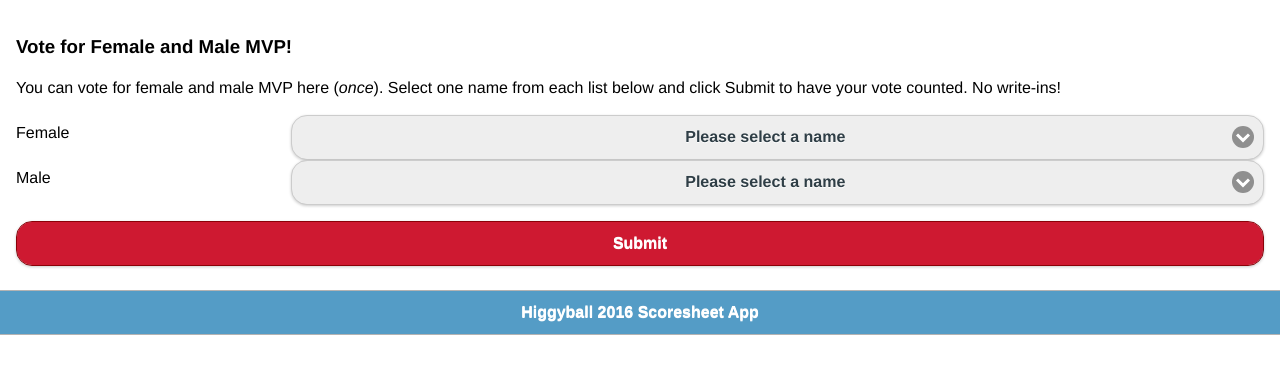
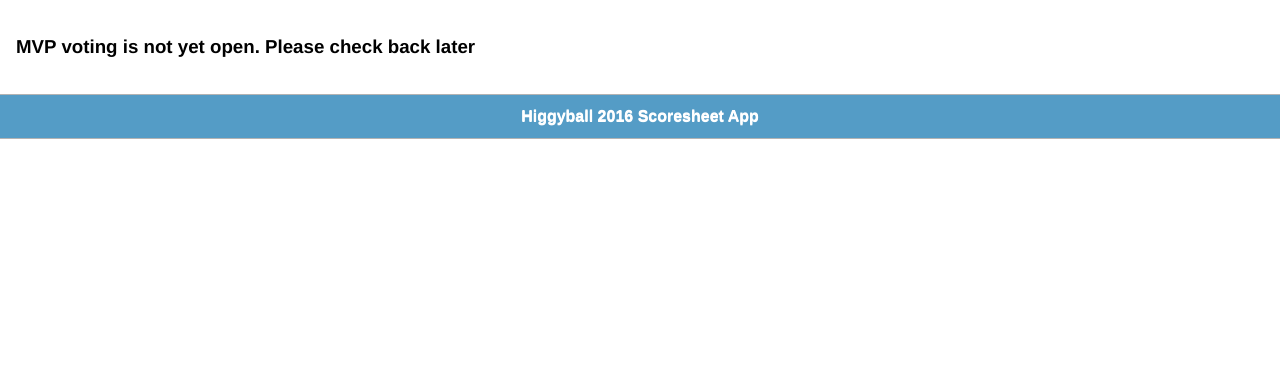
Before and after one commit to markrwalker/higgy-app-mobile, a PHP site: page /mvp.php in a window 1280 px wide. Shown: the part 45-419 px from the top of the page. Run offline with PHP 8.4, Linux system fonts and the light colour scheme; tables that the repository leaves empty or names only in its code hold one stand-in row (values such as "Sample post"); a stand-in replaces the project's code that opens the database connection; some libraries are stand-ins or nearby versions.

Commit message:
added mvp toggle, removed logout

```diff
--- a/includes/header.php
+++ b/includes/header.php
@@ -47,6 +47,5 @@
 				<li><a href="map.php" data-ajax="false">Map</a></li>
 				<li><a href="mvp.php" data-ajax="false">MVP Voting</a></li>
 				<li><a href="camera.php" data-ajax="false">Upload Photos</a></li>
-				<li><a href="logout.php" data-ajax="false">Logout</a></li>
 			</ul>
 		</div><!-- /panel -->
--- a/mvp.php
+++ b/mvp.php
@@ -1,5 +1,6 @@
 <?php
 	require_once('config.php');
+	global $mvp_voting;
 
 	$year = array();
 	$sql1 = "SELECT * FROM `year` WHERE `current` = 1";
@@ -10,7 +11,7 @@
 
 	require_once('includes/header.php');
 
-	if (MVP_VOTING) {
+	if ($mvp_voting) {
 		if (isset($_POST['submit_votes']) && !empty($_POST['select-female']) && !empty($_POST['select-male'])) {
 			$ip_addr = $_SERVER['REMOTE_ADDR'];
 			if (!empty($_POST['select-female'])) {
```
